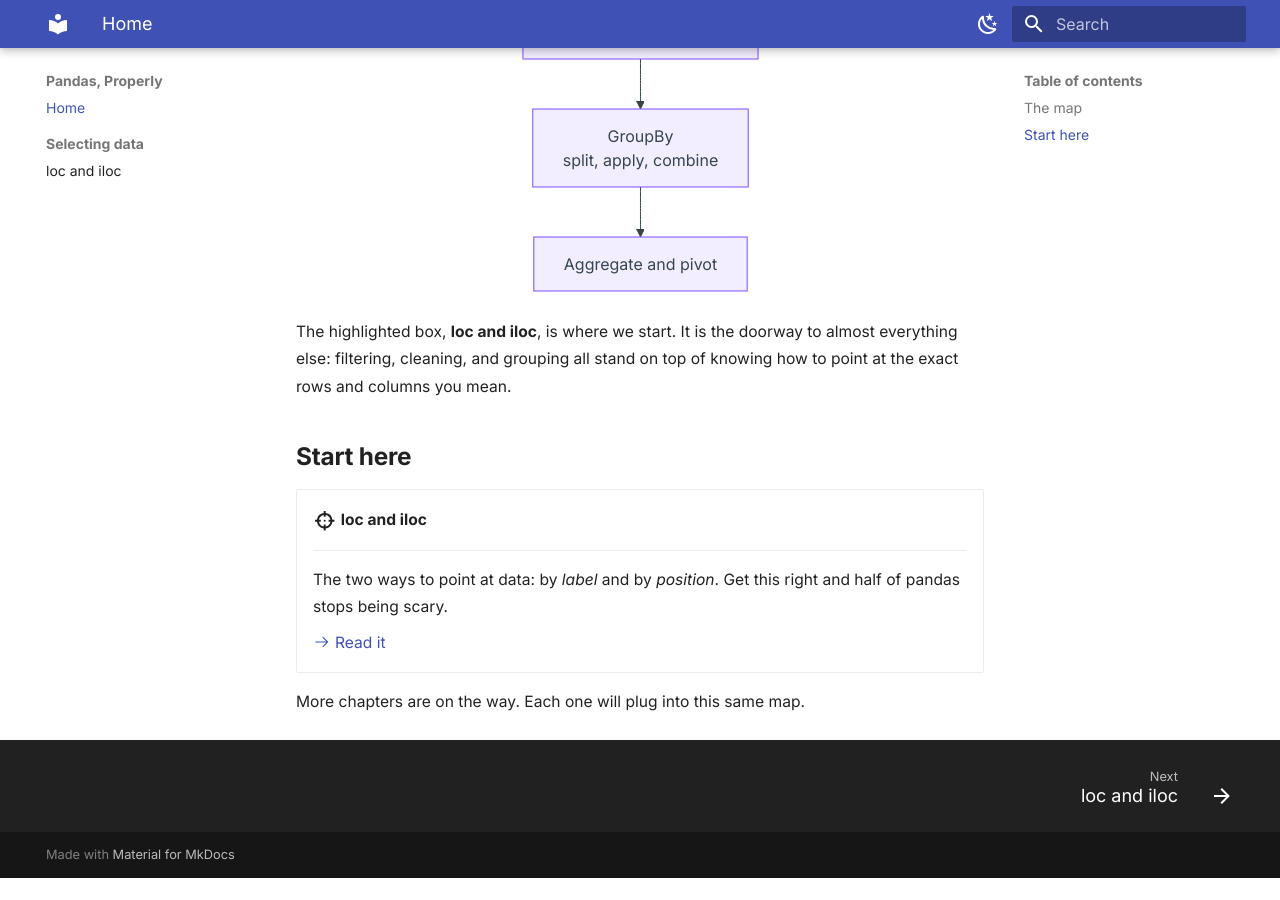
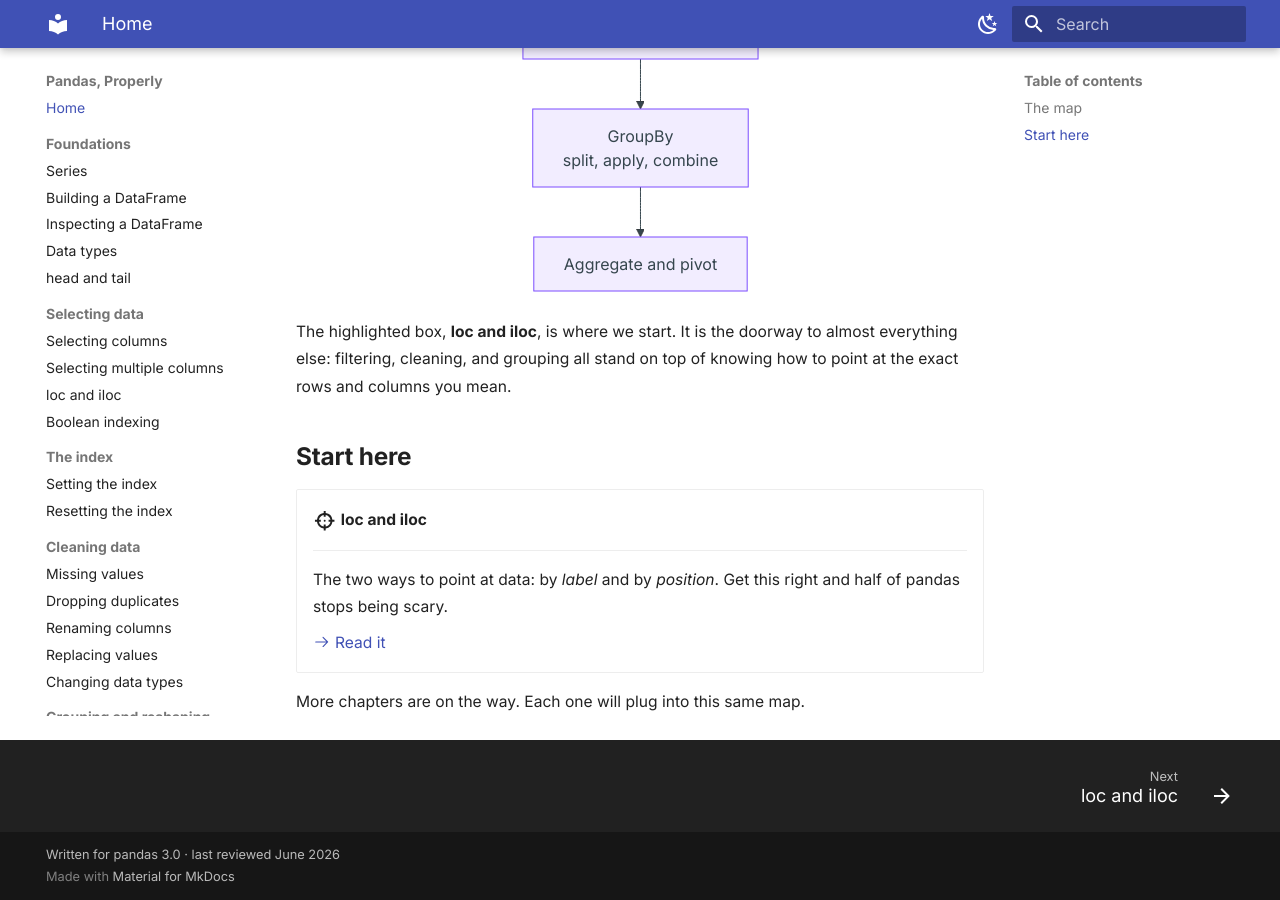
Before and after one commit to karywnl/pandas, an MkDocs documentation site: the page built from docs/index.md, in a window 1280 px wide and 900 px high, scrolled down 1513 px. Built offline with MkDocs 1.6.1 and Material for MkDocs 9.7.7, drawn with Linux system fonts in a browser that asks for light colours; before the commit the page ends 2391 px from its top, so only the background shows below that.

```diff
--- a/mkdocs.yml
+++ b/mkdocs.yml
@@ -1,6 +1,8 @@
 site_name: Pandas, Properly
 site_description: A beginner-first, visual, deeply connected guide to pandas.
 site_author: kary
+site_url: https://karywnl.github.io/pandas/
+copyright: Written for pandas 3.0 &middot; last reviewed June 2026
 
 theme:
   name: material
@@ -69,5 +71,27 @@ extra_css:
 
 nav:
   - Home: index.md
+  - Foundations:
+      - Series: foundations/series.md
+      - Building a DataFrame: foundations/dataframe.md
+      - Inspecting a DataFrame: foundations/attributes.md
+      - Data types: foundations/dtypes.md
+      - head and tail: foundations/head-tail.md
   - Selecting data:
+      - Selecting columns: selection/column-selection.md
+      - Selecting multiple columns: selection/multi-column.md
       - loc and iloc: selection/loc-iloc.md
+      - Boolean indexing: selection/boolean-indexing.md
+  - The index:
+      - Setting the index: indexing/set-index.md
+      - Resetting the index: indexing/reset-index.md
+  - Cleaning data:
+      - Missing values: cleaning/missing-values.md
+      - Dropping duplicates: cleaning/duplicates.md
+      - Renaming columns: cleaning/rename.md
+      - Replacing values: cleaning/replace.md
+      - Changing data types: cleaning/change-dtypes.md
+  - Grouping and reshaping:
+      - GroupBy: grouping/groupby.md
+      - Aggregation: grouping/aggregation.md
+      - Pivot tables: grouping/pivot.md
```
Also changed, not shown: 1 other file.
